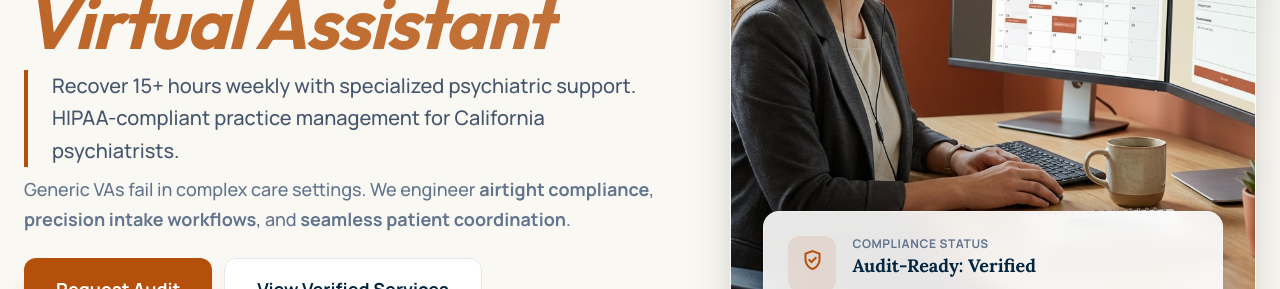
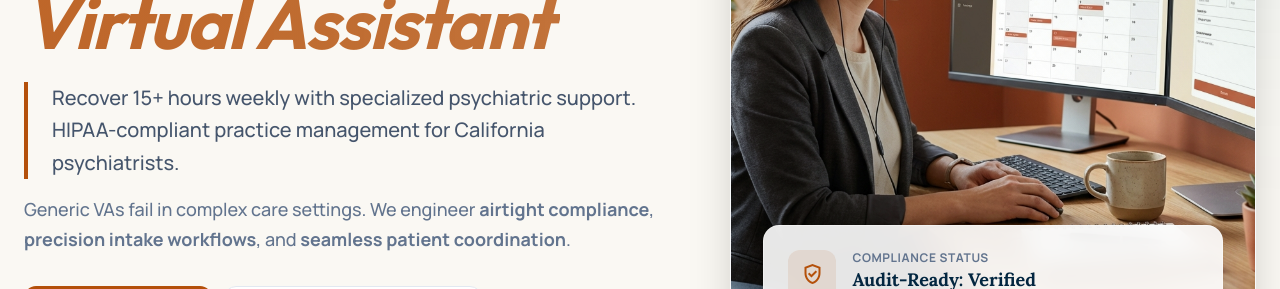
Before and after one commit to Saint210/virtual-minds-site, a Next.js app: page / in a window 1280 px wide. Shown: the part 511-800 px from the top of the page. Built offline with nearby package versions, Linux system fonts and the light colour scheme; no server answers.

Commit message:
Improve homepage headline spacing for better readability

```diff
--- a/src/app/page.tsx
+++ b/src/app/page.tsx
@@ -51,16 +51,16 @@ export default function Home() {
               {/* Copy (Left) */}
               <div className="lg:w-[55%] space-y-3 md:space-y-4">
 
-                <h1 className="font-serif text-4xl md:text-7xl font-medium text-trust-navy leading-[1.05] tracking-tight mb-1">
+                <h1 className="font-serif text-4xl md:text-7xl font-medium text-trust-navy leading-[1.15] tracking-tight mb-4">
                   Operate at the Top of Your License with <br />
                   <span className="text-transparent bg-clip-text bg-gradient-to-r from-primary to-primary/80 italic pl-3 pr-2">California's Premier Psychiatric Virtual Assistant</span>
                 </h1>
 
-                <p className="text-lg md:text-xl text-slate-600 font-medium leading-relaxed max-w-2xl border-l-4 border-primary pl-4 md:pl-6 mb-1 md:mb-2">
+                <p className="text-lg md:text-xl text-slate-600 font-medium leading-relaxed max-w-2xl border-l-4 border-primary pl-4 md:pl-6 mb-4">
                   Recover 15+ hours weekly with specialized psychiatric support. HIPAA-compliant practice management for California psychiatrists.
                 </p>
 
-                <p className="text-lg text-slate-500 leading-relaxed max-w-2xl">
+                <p className="text-lg text-slate-500 leading-relaxed max-w-2xl mb-6">
                   Generic VAs fail in complex care settings. We engineer <strong>airtight compliance</strong>, <strong>precision intake workflows</strong>, and <strong>seamless patient coordination</strong>.
                 </p>
 
```
